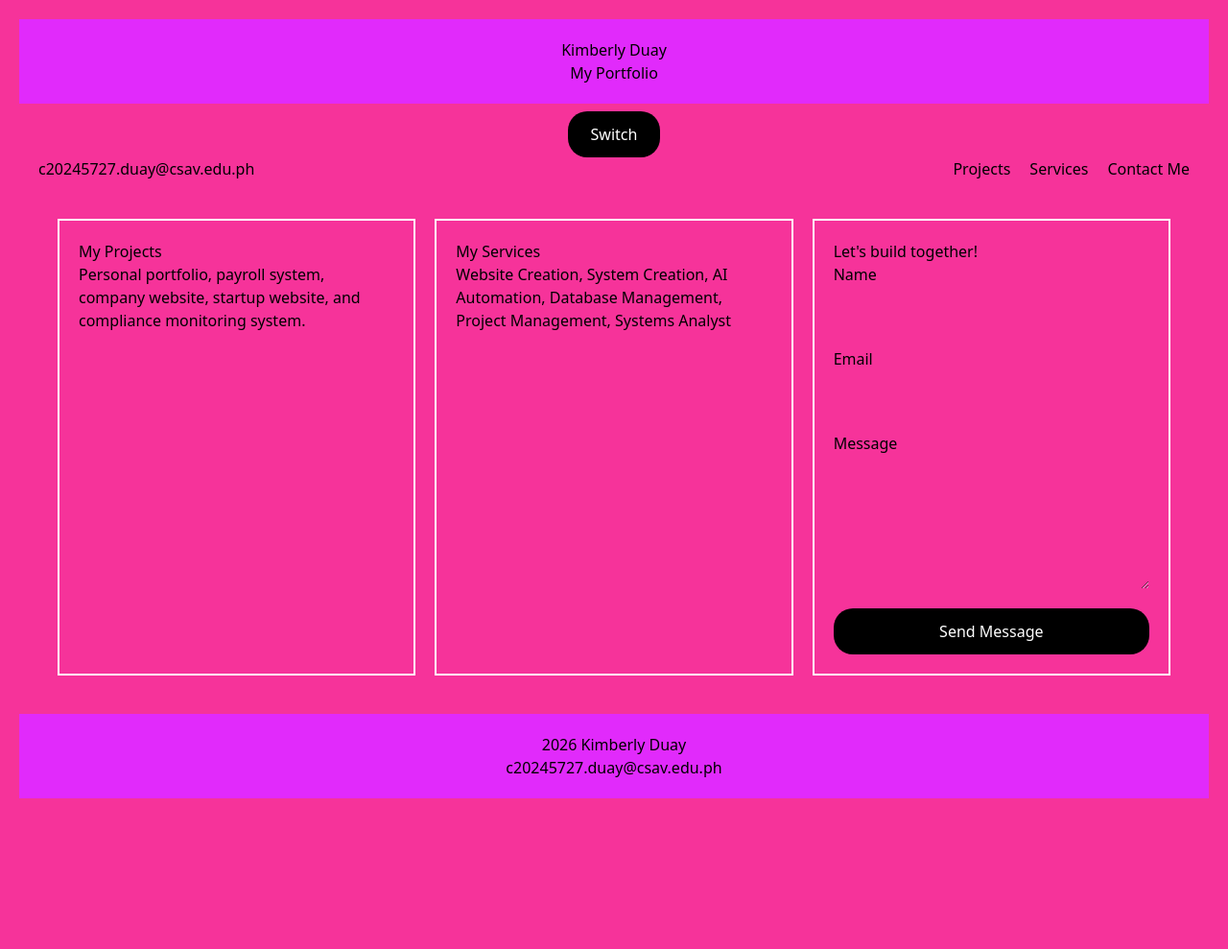
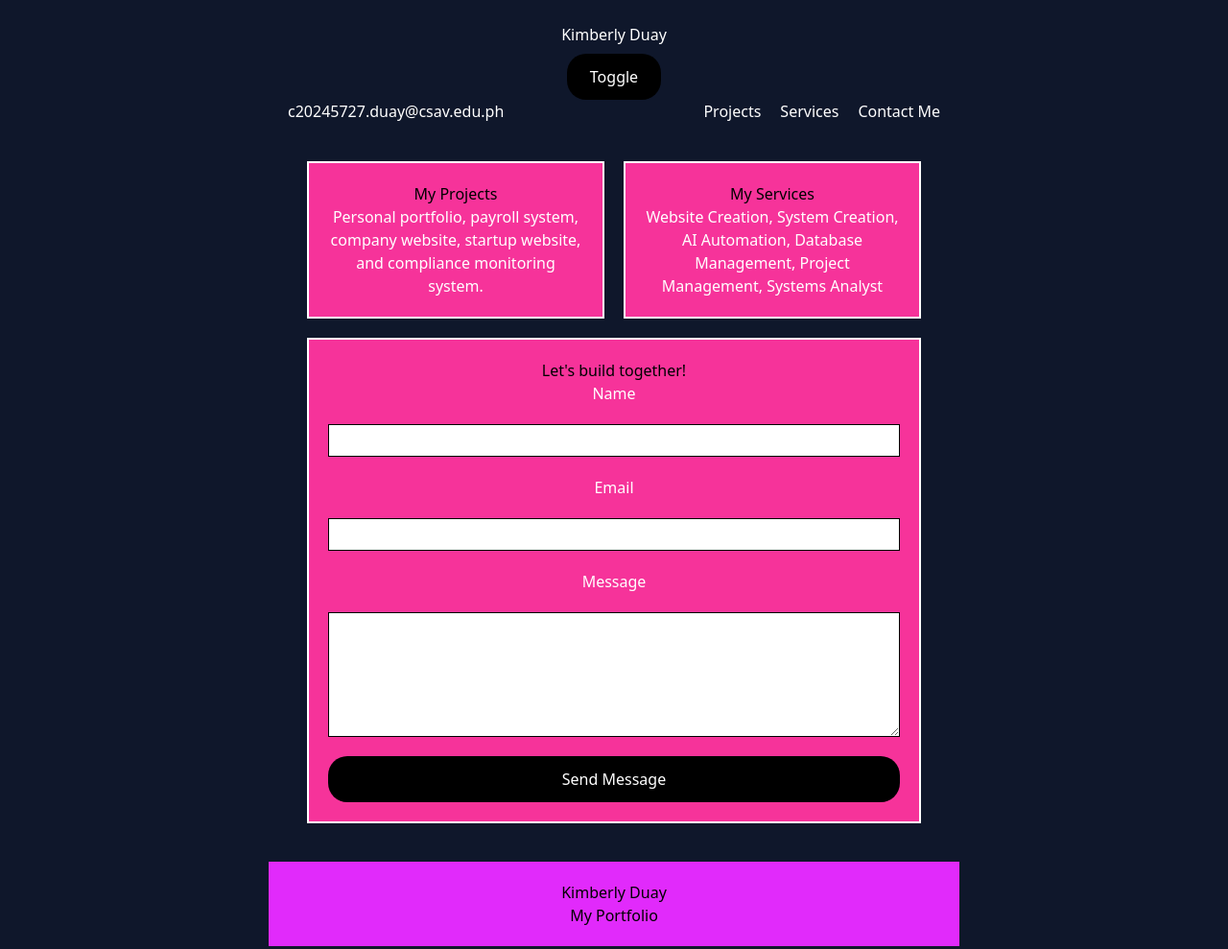
Before and after one commit to c20245727duay-lab/kim, a plain HTML site: page index.html in a window 1280 px wide. Shown: the whole page at 96% size. Before the commit the page ends 852 px from the top, so only its background shows below. Drawn offline with nearby package versions, Linux system fonts and the light colour scheme.

Commit message:
dark mode

```diff
--- a/index.html
+++ b/index.html
@@ -1,38 +1,33 @@
 <!DOCTYPE html>
-<html lang="en">
+<html lang="en" class="dark">
 
 <head>
     <meta charset="UTF-8">
     <meta name="viewport" content="width=device-width, initial-scale=1.0">
     <title>My Portfolio</title>
     <script src="https://cdn.jsdelivr.net/npm/@tailwindcss/browser@4"></script>
+    <style type="text/tailwindcss">
+        @custom-variant dark (&:where(.dark, .dark *));
+    </style>
 </head>
 
+<body class="bg-pink-50 text-gray-800 dark:bg-slate-900 dark:text-white max-w-3xl mx-auto p-6 text-center">
 
-<body class="bg-pink-500 text-gray-800">
-   <header class="bg-mauve-500 text-black p-5">
+        <p> Kimberly Duay </p>
 
-<footer class="bg-fuchsia-500 text-black text-center p-5">
-
-        <p>
-           Kimberly Duay
-        </p>
-        <p>
-          My Portfolio
-        </p>
     </footer>
 
     <p class="text-center mt-2">
-
-    <button id="switch"
-        class="bg-black text-white px-6 py-3 rounded-[20px] transition-colors duration-1000 hover:bg-pink-400 hover:text-black">
-        Switch
-    </button>
+        <button id="toggledark" type="button"
+            class="bg-black text-white px-6 py-3 rounded-[20px] transition-colors duration-1000 hover:bg-pink-400 hover:text-black">
+            Toggle
+        </button>
+    </p>
 
     <header>
         <nav class="flex justify-between items-center mx-[20px] max-sm:flex-col max-sm:gap-4">
             <span>c20245727.duay@csav.edu.ph</span>
-            <ul class="flex gap-5 p-0 m-0 list-none max-sm:flex-col max-sm:text-center">
+            <ul class="flex gap-5 list-none max-sm:flex-col max-sm:text-center">
                 <li><a class="transition-colors duration-500 hover:text-pink-400" href="#projects">Projects</a></li>
                 <li><a class="transition-colors duration-500 hover:text-pink-400" href="#services">Services</a></li>
                 <li><a class="transition-colors duration-500 hover:text-pink-400" href="#contact">Contact Me</a></li>
@@ -43,33 +38,35 @@
     <main class="flex flex-wrap gap-[20px] p-[20px] m-[20px] max-sm:p-3 max-sm:m-3 max-sm:gap-5">
 
         <section id="projects"
-            class="flex-1 min-w-[280px] border-2 border-white p-5 bg-pink-500 max-sm:flex-[1_1_100%] max-sm:min-w-0 max-sm:p-4">
-            <h2 class="text-black-500 max-md:text-5xl max-md:text-pink-600">My Projects</h2>
+            class="scroll-mt-24 flex-1 min-w-[280px] border-2 border-white p-5 bg-pink-500 max-sm:flex-[1_1_100%] max-sm:min-w-0 max-sm:p-4">
+            <h2 class="text-black max-md:text-5xl max-md:text-pink-600">My Projects</h2>
             <p>Personal portfolio, payroll system, company website, startup website, and compliance monitoring system.</p>
         </section>
 
         <section id="services"
-            class="flex-1 min-w-[280px] border-2 border-white p-5 bg-pink-500 max-sm:flex-[1_1_100%] max-sm:min-w-0 max-sm:p-4">
-            <h2 class="text-black-500 max-md:text-5xl max-md:text-black-600">My Services</h2>
+            class="scroll-mt-24 flex-1 min-w-[280px] border-2 border-white p-5 bg-pink-500 max-sm:flex-[1_1_100%] max-sm:min-w-0 max-sm:p-4">
+            <h2 class="text-black max-md:text-5xl">My Services</h2>
             <p>Website Creation, System Creation, AI Automation, Database Management, Project Management, Systems Analyst</p>
         </section>
 
         <section id="contact"
-            class="flex-1 min-w-[280px] border-2 border-white p-5 bg-pink-500 max-sm:flex-[1_1_100%] max-sm:min-w-0 max-sm:p-4">
-            <h2 class="text-black-500 max-md:text-5xl max-md:text-black-700">Let's build together!</h2>
+            class="scroll-mt-24 flex-1 min-w-[280px] border-2 border-white p-5 bg-pink-500 max-sm:flex-[1_1_100%] max-sm:min-w-0 max-sm:p-4">
+            <h2 class="text-black max-md:text-5xl">Let's build together!</h2>
             <form action="#" class="flex flex-col gap-5">
 
                 <label for="name">Name</label>
-                <input type="text" id="name" name="name" required>
+                <input type="text" id="name" name="name" required
+                    class="border border-black bg-white text-black px-2 py-1">
 
                 <label for="email">Email</label>
-                <input type="email" name="email" id="email" required>
+                <input type="email" name="email" id="email" required
+                    class="border border-black bg-white text-black px-2 py-1">
 
                 <label for="message">Message</label>
-                <textarea name="message" id="message" rows="5" required></textarea>
+                <textarea name="message" id="message" rows="5" required
+                    class="border border-black bg-white text-black px-2 py-1"></textarea>
 
-                <button type="submit"
-                    class="bg-black text-white px-6 py-3 rounded-[20px] transition-colors duration-1000 hover:bg-pink-400 hover:text-black">
+                <button type="submit" class="bg-black text-white p-3 rounded-[20px] hover:bg-red-500">
                     Send Message
                 </button>
             </form>
@@ -77,17 +74,17 @@
     </main>
 
     <footer class="bg-fuchsia-500 text-black text-center p-5">
-
-        <p>
-             2026 Kimberly Duay
-        </p>
-
-        <p>
-            c20245727.duay@csav.edu.ph
-        </p>
-
+        <p>Kimberly Duay</p>
+        <p>My Portfolio</p>
     </footer>
 
+    <script>
+        const tb = document.querySelector('#toggledark');
+        const html = document.querySelector('html');
+
+        tb.addEventListener('click', function () {
+            html.classList.toggle('dark');
+        });
+    </script>
 </body>
-
 </html>
```
